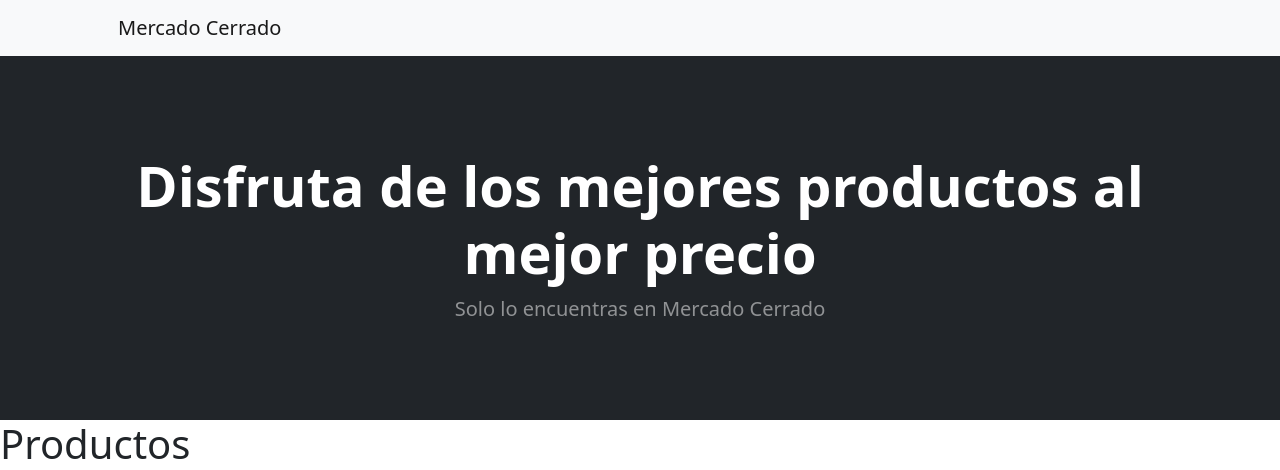
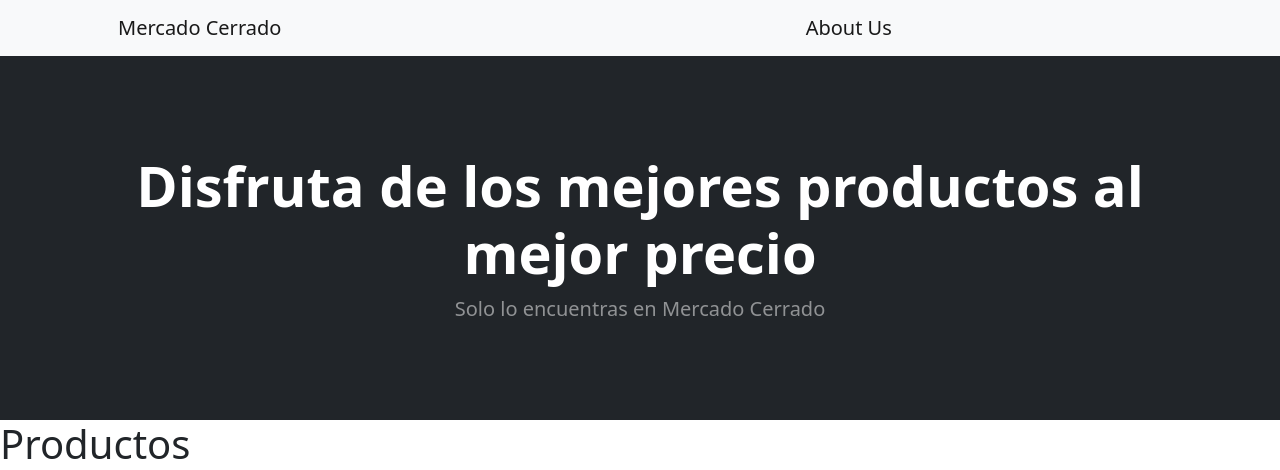
Before and after one commit to DanielPacheco1723/MercadoCerrado, a Django app: page / in a window 1280 px wide. Shown: the top 470 px of the page. Run offline with Django 4.2, Linux system fonts and the light colour scheme; data comes from the database, SQL or seed files in the repository; parts of the project's set-up code (start-up, migrations or seed data) failed here and were passed over; some libraries are stand-ins or nearby versions.

Commit message:
Boton
se agrego boton en el navbar

```diff
--- a/src/MercadoCerrado/catalogo/templates/base.html
+++ b/src/MercadoCerrado/catalogo/templates/base.html
@@ -19,9 +19,9 @@
         <nav class="navbar navbar-expand-lg navbar-light bg-light">
             <div class="container px-4 px-lg-5">
                 <a class="navbar-brand" href="#!">Mercado Cerrado</a>
-                    <form class="d-flex">
-                    </form>
-                </div>
+                    <form class="d-flex"> </form>
+                <a class="navbar-brand" href="#!">About Us</a>
+                    <form class="d-flex"> </form>
             </div>
         </nav>
         <!-- Header-->
```
